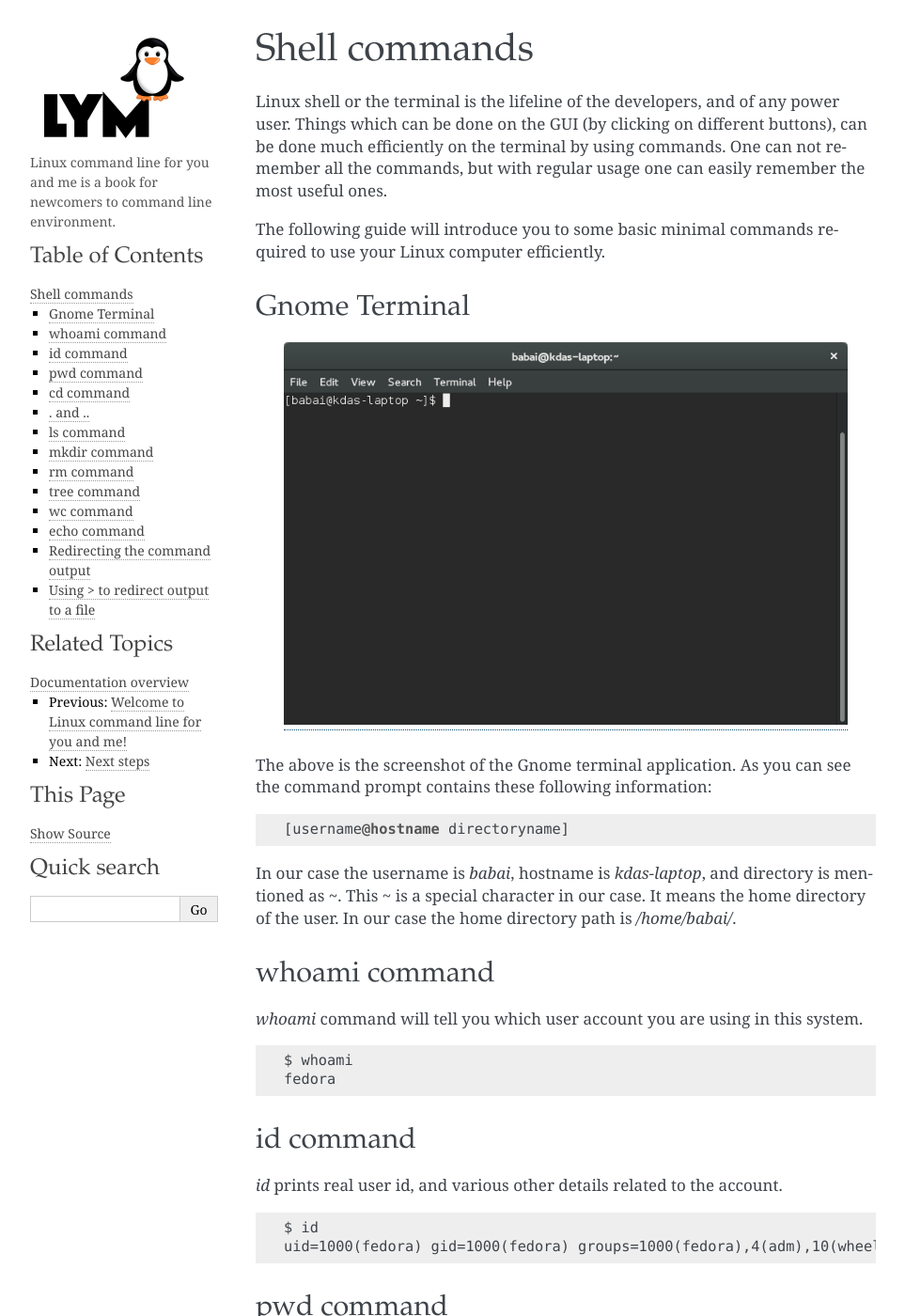
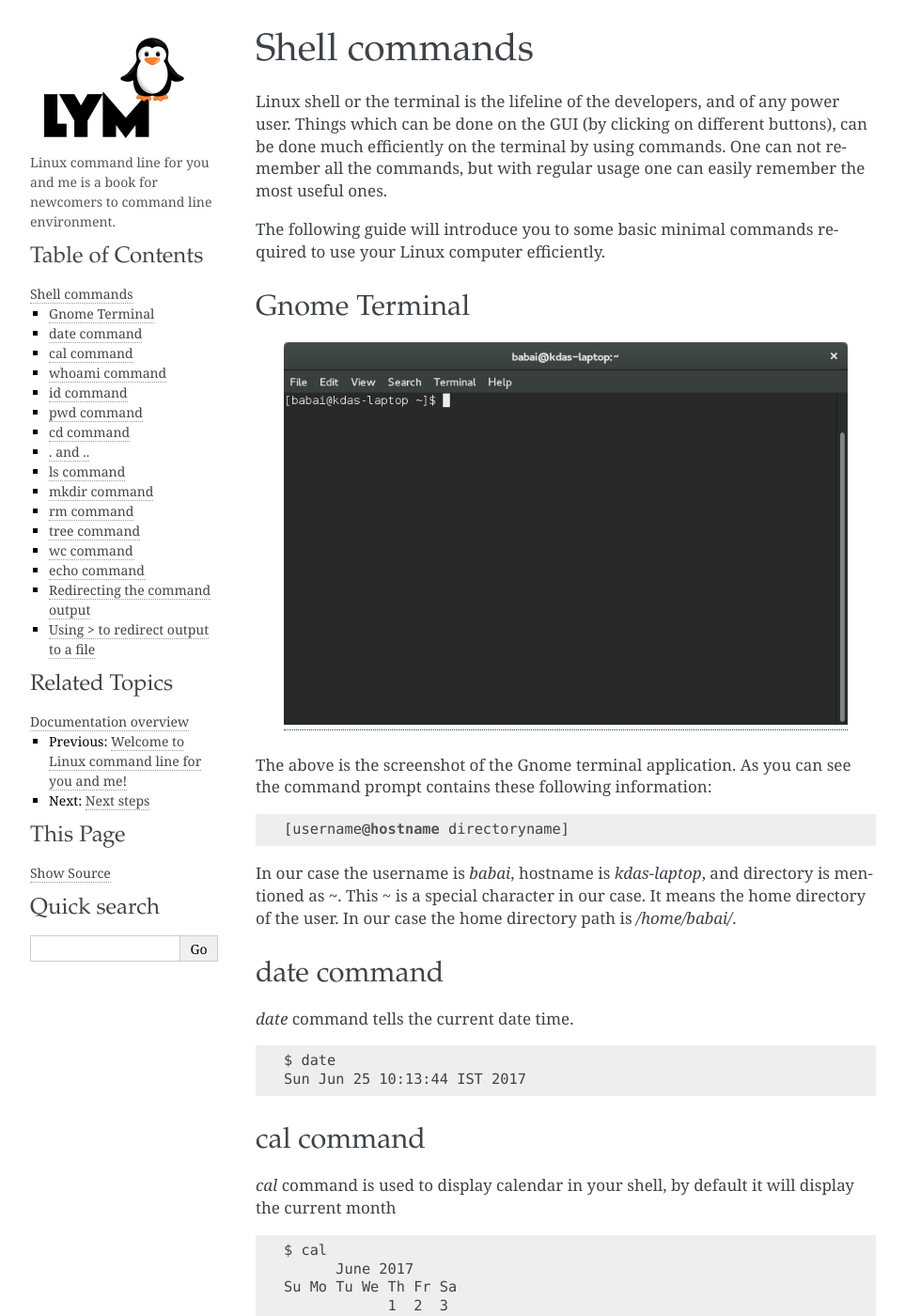
Before and after one commit to kushaldas/lym, a Sphinx documentation site: the page built from docs/startingcommands.rst, in a window 1280 px wide and 1400 px high. Shown: the whole window at 94% size, without its empty margins (148-1111 px from the left). Built offline with Sphinx 7.4.7, drawn with Linux system fonts in a browser that asks for light colours; a script that is not in the unit is left out; some of the changed text lies outside the part shown.

Commit message:
date and cal command

```diff
--- a/docs/startingcommands.rst
+++ b/docs/startingcommands.rst
@@ -25,6 +25,45 @@ these following information::
 In our case the username is *babai*, hostname is *kdas-laptop*, and directory is mentioned as *~*. This *~*
 is a special character in our case. It means the home directory of the user. In our case the home directory path
 is */home/babai/*.
+
+date command
+-------------
+
+*date* command tells the current date time.
+
+::
+
+    $ date
+    Sun Jun 25 10:13:44 IST 2017
+
+cal command
+------------
+
+*cal* command is used to display calendar in your shell, by default it
+will display the current month
+
+::
+
+    $ cal
+          June 2017
+    Su Mo Tu We Th Fr Sa
+                1  2  3
+    4  5  6  7  8  9 10
+    11 12 13 14 15 16 17
+    18 19 20 21 22 23 24
+    25 26 27 28 29 30
+
+    $ cal 07 2017
+        July 2017
+    Su Mo Tu We Th Fr Sa
+                    1
+    2  3  4  5  6  7  8
+    9 10 11 12 13 14 15
+    16 17 18 19 20 21 22
+    23 24 25 26 27 28 29
+    30 31
+
+
 
 whoami command
 ---------------
```
